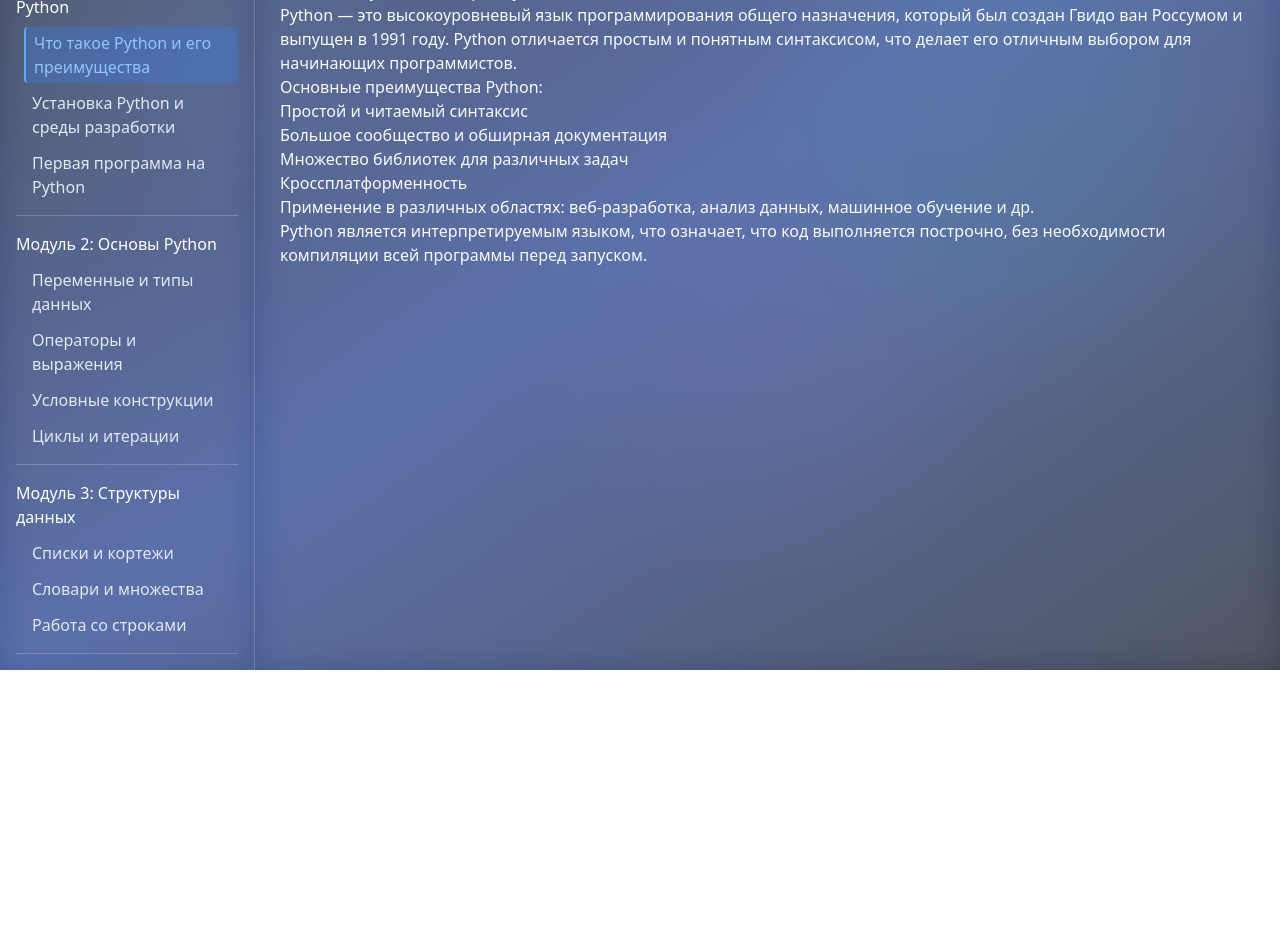
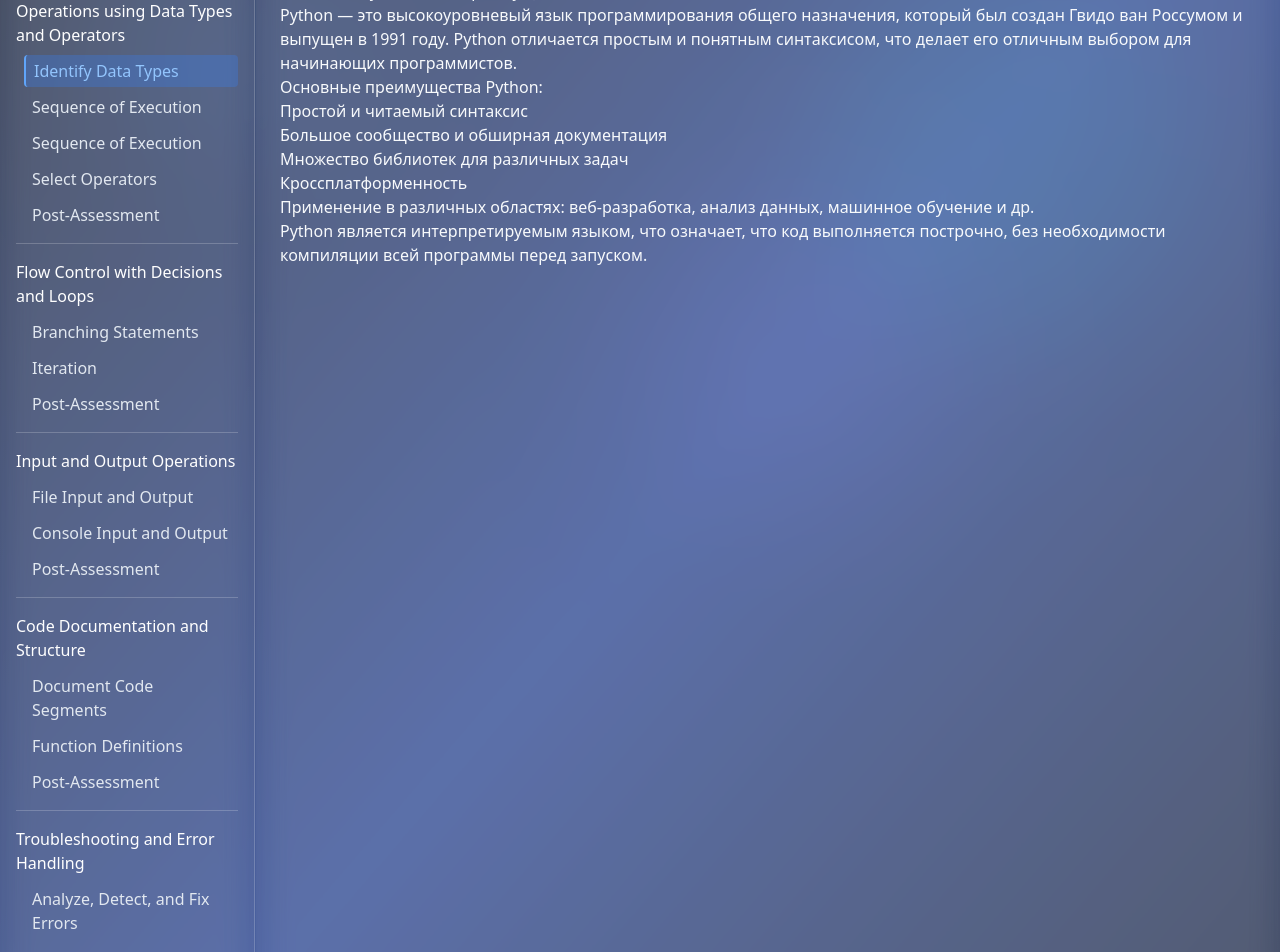
Before and after one commit to Mefist89/glass-bird, a React (Vite) app: page /python-course in a window 1280 px wide. Shown: the part 200-1152 px from the top of the page. Before the commit the page ends 870 px from the top, so only its background shows below. Built offline with nearby package versions, Linux system fonts and the light colour scheme.

Commit message:
feat: data course

```diff
--- /dev/null
+++ b/src/data/pythonCourseData.json
@@ -0,0 +1,62 @@
+{
+  "title": "Полный курс Python: от новичка до эксперта",
+  "modules": [
+    {
+      "id": 1,
+      "title": "Operations using Data Types and Operators",
+      "lessons": [
+        { "id": 1, "title": "Identify Data Types" },
+        { "id": 2, "title": "Sequence of Execution" },
+        { "id": 3, "title": "Sequence of Execution" },
+        { "id": 4, "title": "Select Operators" },
+        { "id": 5, "title": "Post-Assessment" }
+      ]
+    },
+    {
+      "id": 2,
+      "title": "Flow Control with Decisions and Loops",
+      "lessons": [
+        { "id": 1, "title": "Branching Statements" },
+        { "id": 2, "title": "Iteration" },
+        { "id": 3, "title": "Post-Assessment" }
+      ]
+    },
+    {
+      "id": 3,
+      "title": "Input and Output Operations",
+      "lessons": [
+        { "id": 1, "title": "File Input and Output" },
+        { "id": 2, "title": "Console Input and Output" },
+        { "id": 3, "title": "Post-Assessment" }
+      ]
+    },
+    {
+      "id": 4,
+      "title": "Code Documentation and Structure",
+      "lessons": [
+        { "id": 1, "title": "Document Code Segments" },
+        { "id": 2, "title": "Function Definitions" },
+        { "id": 3, "title": "Post-Assessment" }
+      ]
+    },
+    {
+      "id": 5,
+      "title": "Troubleshooting and Error Handling",
+      "lessons": [
+        { "id": 1, "title": "Analyze, Detect, and Fix Errors" },
+        { "id": 2, "title": "Exception Handling" },
+        { "id": 3, "title": "Perform Unit Testing" },
+        { "id": 4, "title": "Post-Assessment" }
+      ]
+    },
+    {
+      "id": 6,
+      "title": "Operations using Modules and Tools",
+      "lessons": [
+        { "id": 1, "title": "System and Command-Line Operations" },
+        { "id": 2, "title": "Solve Complex Problems" },
+        { "id": 3, "title": "Post-Assessment" }
+      ]
+    }
+  ]
+}
--- a/src/pages/PythonCoursePage.tsx
+++ b/src/pages/PythonCoursePage.tsx
@@ -22,40 +22,8 @@
  modules: Module[];
 }
 
-// Пример данных курса
-const pythonCourseData: CourseData = {
- title: "Курс Python для начинающих",
-  modules: [
-    {
-      id: 1,
-      title: "Модуль 1: Введение в Python",
-      lessons: [
-        { id: 1, title: "Что такое Python и его преимущества" },
-        { id: 2, title: "Установка Python и среды разработки" },
-        { id: 3, title: "Первая программа на Python" }
-      ]
-    },
-    {
-      id: 2,
-      title: "Модуль 2: Основы Python",
-      lessons: [
-        { id: 1, title: "Переменные и типы данных" },
-        { id: 2, title: "Операторы и выражения" },
-        { id: 3, title: "Условные конструкции" },
-        { id: 4, title: "Циклы и итерации" }
-      ]
-    },
-    {
-      id: 3,
-      title: "Модуль 3: Структуры данных",
-      lessons: [
-        { id: 1, title: "Списки и кортежи" },
-        { id: 2, title: "Словари и множества" },
-        { id: 3, title: "Работа со строками" }
-      ]
-    }
-  ]
-};
+// Импорт данных курса из JSON файла
+import pythonCourseData from '../data/pythonCourseData.json';
 
 // Пример содержимого урока
 const lessonContents: Record<string, React.ReactNode> = {
```
